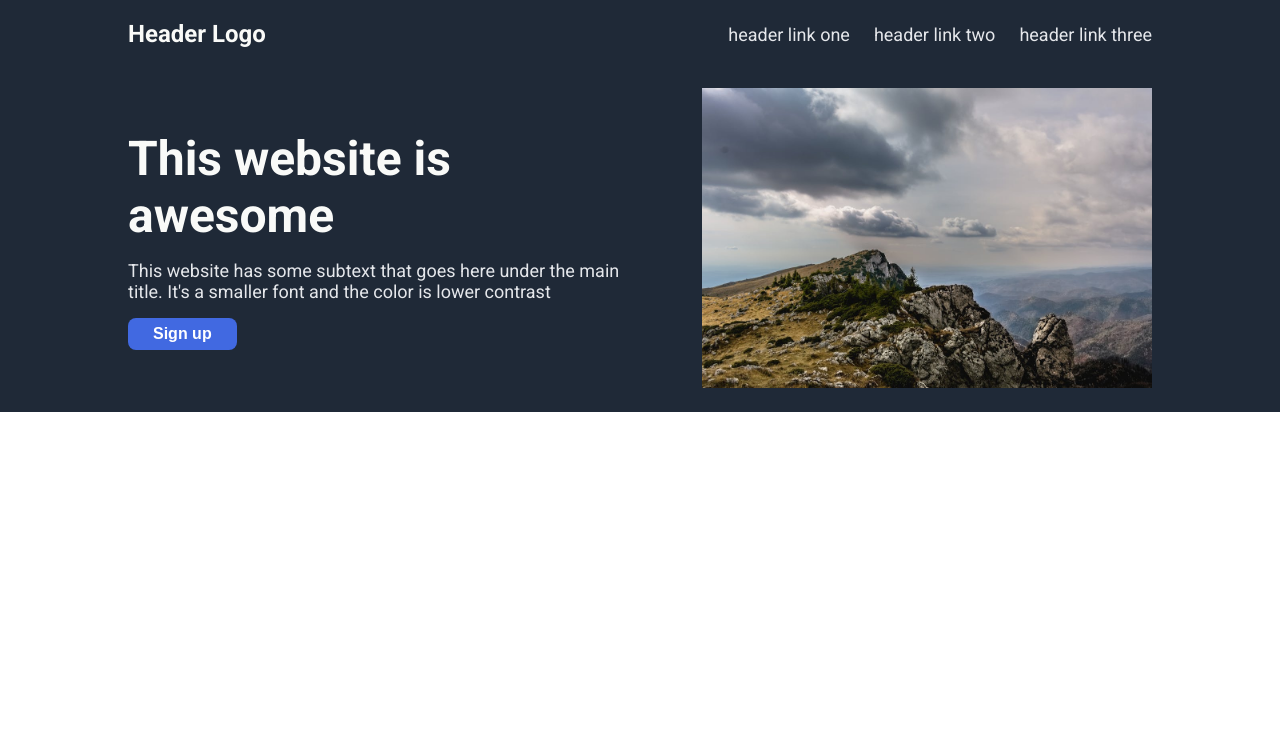
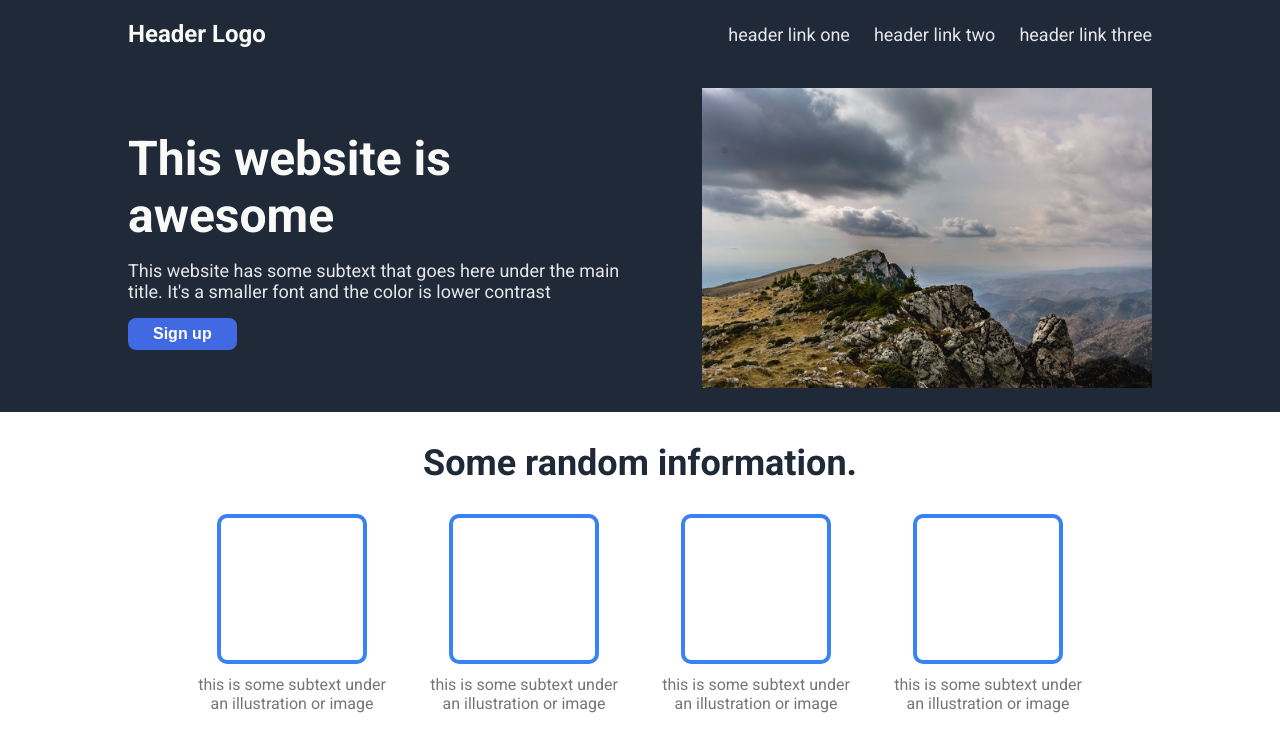
Before and after one commit to mrcdean16/landing-page, a plain HTML site: page index.html in a window 1280 px wide. Drawn offline with Linux system fonts and the light colour scheme.

Commit message:
Added information section

```diff
--- a/index.html
+++ b/index.html
@@ -33,5 +33,33 @@
         </div>
       </div>
     </div>
+
+    <div class="information">
+        <div class="information-header">Some random information.</div>
+
+        <div class="info-container">
+            <div class="item">
+              <div class="img-placeholder"></div>
+              <div class="text">this is some subtext under an illustration or image</div>
+            </div>
+            <div class="item">
+              <div class="img-placeholder"></div>
+              <div class="text">this is some subtext under an illustration or image</div>
+            </div>
+            <div class="item">
+              <div class="img-placeholder"></div>
+              <div class="text">this is some subtext under an illustration or image</div>
+            </div>
+            <div class="item">
+              <div class="img-placeholder"></div>
+              <div class="text">this is some subtext under an illustration or image</div>
+            </div>
+          </div>
+
+
+
+
+
+    </div>
   </body>
 </html>
--- a/style.css
+++ b/style.css
@@ -102,7 +102,62 @@ button.signup {
   flex-shrink: 0;
 }
 
+.information {
+    padding: 30px;
+}
+
+.information-header {
+    font-size: 36px;
+    color: #1F2937;
+    font-weight: 900;
+    text-align: center;
+    margin-bottom: 30px;
+}
+
+.info-container {
+    display:flex;
+    justify-content: center;
+    gap: 32px;
+}
+
+.item {
+    max-width:200px;
+    text-align:center;
+    display:flex;
+    flex-direction:column;
+    align-items:center;
+}
+.img-placeholder {
+    width:150px;
+    height:150px;
+    border: 4px solid #3882F6;
+    border-radius: 10px;
+    margin-bottom: 10px;
+}
+
+.item .text {
+    width: 100%;
+    text-align: center;
+    word-wrap: break-word;
+    overflow-wrap: break-word;
+    min-height: 40px; /* or whatever height fits two lines of text comfortably */
+    display: flex;
+    align-items: center;
+    justify-content: center;
+    padding: 0 5px;
+    color:rgba(66, 66, 66, 0.726);
+  }
+
+
+
+
+
+
+
+
+
 /* Modal styles (unrelated but kept for completeness) */
+/*
 .modal {
   background: white;
   width: 480px;
@@ -158,4 +213,4 @@ button.cancel {
   background: white;
   border: 1px solid #ddd;
   color: royalblue;
-}
+} */
```
